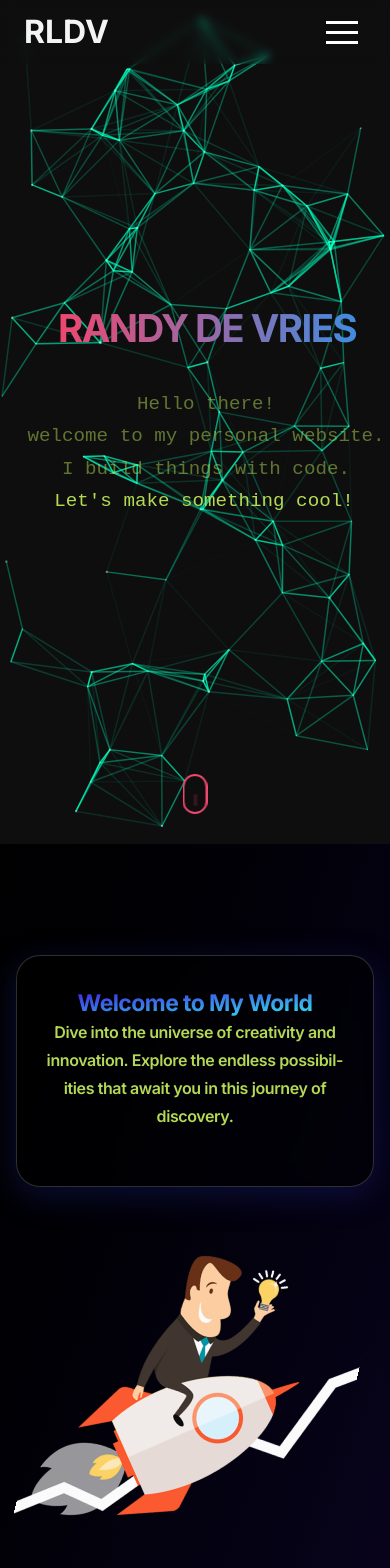
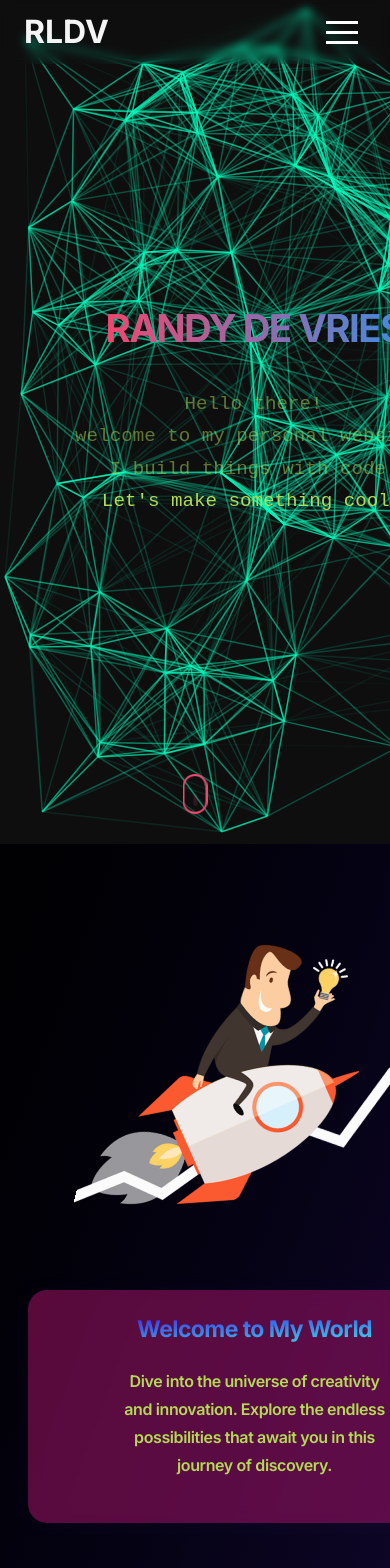
Before and after one commit to Freezler/profile-react, a React (Vite) app: page / in a window 390 px wide. Shown: the top 1568 px of the page. Built offline with nearby package versions, Linux system fonts and the light colour scheme; grey boxes are pictures that could not be loaded.

Commit message:
fix: rocket/glass layout

```diff
--- a/src/components/LargeWelcome.tsx
+++ b/src/components/LargeWelcome.tsx
@@ -2,27 +2,25 @@ import Image from './ui/Image'
 
 export function LargeWelcome() {
   return (
-    <div className="relative mt-0 w-full h-[84vh] overflow-hidden text-white">
+    <div className="relative mb-12 w-full h-[84vh] overflow-hidden text-white">
 
-      <div className="flex justify-center items-center place-items-center gap-8 w-full h-[50svh]">
+      <div className="flex md:flex-row flex-col justify-center items-center place-items-center gap-0 w-full h-[100svh]">
 
-        <div className="z-0 absolute flex justify-center justify-items-end items-center w-full h-full translate-y-[21rem]">
+        <div className="z-0 flex justify-center items-center mb-8">
           <Image />
         </div>
 
-        <div className="z-2 my-24 px-4 py-8 text-[#f1eded]">
-          <div className="text-center glasWrapper">
-
+        <div className="z-2 mb-8 px-4 pb-8 text-[#f1eded]">
+          <div className="text-center" id="border-gradient">
+            <div className="glasWrapper">
               <h2 className="bg-clip-text bg-gradient-to-br from-[rgb(65,12,226)] to-[rgba(50,247,241,0.99)] mt-0 font-extrabold text-[clamp(1.2rem,6vw,3rem)] text-transparent leading-tight tracking-tight animate-pulse in oklch">
                 Welcome to My World
               </h2>
-
               <p className="mx-auto mb-5 w-[clamp(300px,50%,500px)] font-semibold text-[clamp(0.8rem,2vw,1.2rem)] leading-7 tracking-tight hyphens-auto">
                 Dive into the universe of creativity and innovation. Explore the endless possibilities that await you in this journey of discovery.
               </p>
-
             </div>
-
+          </div>
         </div>
 
       </div>
--- a/src/components/ui/particles.tsx
+++ b/src/components/ui/particles.tsx
@@ -84,11 +84,12 @@ export function ParticlesComponent() {
       },
       particles: {
         color: {
-          value: 'hsla(0, 100%, 100%, 0.9)',
+          value: 'hsla(0, 100%, 10%, 0.9)',
+          width: 4,
         },
         links: {
           color: 'hsla(165, 100%, 50%, 0.9)',
-          distance: 100,
+          distance: 200,
           enable: true,
           opacity: 1,
           width: 1.5,
@@ -101,7 +102,7 @@ export function ParticlesComponent() {
             default: OutMode.bounce,
           },
           random: true,
-          speed: 2,
+          speed: 1.4,
           straight: false,
           smooth: true,
         },
@@ -112,7 +113,7 @@ export function ParticlesComponent() {
           value: 100,
         },
         opacity: {
-          value: 0.4,
+          value: 0.1,
         },
         shape: {
           type: 'square',
@@ -122,6 +123,20 @@ export function ParticlesComponent() {
         },
       },
       detectRetina: true,
+      emitters: {
+        position: {
+          x: 50,
+          y: 50,
+        },
+        rate: {
+          delay: 0.9,
+          quantity: 10,
+        },
+        size: {
+          width: 100,
+          height: 100,
+        },
+      },
     }),
     [],
   )
--- a/src/index.css
+++ b/src/index.css
@@ -460,12 +460,15 @@ img {
 }
 
 #border-gradient {
-  --c: #171717;
-  --p: 10%;
-  background:
-    linear-gradient(var(--c), var(--c)) padding-box,
-    conic-gradient(from var(--gradient-angle), transparent, white var(--p), transparent calc(var(--p) * 2)) border-box;
-  border: 1px solid transparent;
+  position: relative;
+  z-index: 1;
+  border-radius: 1.5rem;
+  overflow: hidden;
+  padding: 12px; /* Thicker border for visibility */
+  display: flex;
+  justify-content: center;
+  align-items: center;
+  background: transparent;
 }
 
 #mobileMenu {
@@ -785,7 +788,7 @@ img {
 }
 
 .app-main {
-  gap: 1rem;
+  gap: 0.4rem;
   display: grid;
   min-height: 100%;
 }
@@ -882,15 +885,59 @@ img {
 }
 
 .glasWrapper {
-  background: rgba(0, 0, 0, 0.45);
-  border-radius: 1.5rem;
-  box-shadow: 0 8px 32px 0 rgba(31, 38, 135, 0.37);
+  background: rgba(195, 23, 123, 0.45);
+  border-radius: 1.2rem;
   backdrop-filter: blur(8px);
   -webkit-backdrop-filter: blur(8px);
-  border: 1px solid rgba(255, 255, 255, 0.18);
-  padding: 2rem 1.5rem;
-  margin-top: 0;
-  margin-bottom: 0;
+  box-sizing: border-box;
+  margin: 0 auto;
+  padding: 1.5rem 1.5rem;
+  box-shadow: 0 4px 32px 0 rgba(50, 50, 100, 0.12);
+  width: clamp(42ch, 90vw, 72ch);
+  text-wrap: pretty;
+  max-width: 100%;
+  display: flex;
+  flex-direction: column;
+  gap: 24px;
+}
+
+/* Container Queries for .glasWrapper */
+@container (max-width: 600px) {
+  .glasWrapper {
+    display: flex;
+    gap: 3rem;
+    padding: 1rem 1.5rem;
+    border-radius: 1rem;
+  }
+  .glasWrapper h1 {
+    font-size: clamp(1.5rem, 8vw, 2.4rem);
+    line-height: 24px;
+  }
+  .glasWrapper p {
+    font-size: 1rem;
+  }
+}
+
+@container (min-width: 601px) and (max-width: 900px) {
+  .glasWrapper h1 {
+    font-size: clamp(2rem, 6vw, 3.2rem);
+  }
+  .glasWrapper p {
+    font-size: 1.2rem;
+  }
+}
+
+@container (min-width: 901px) {
+  .glasWrapper {
+    padding: 2rem 1.5rem;
+    border-radius: 1.5rem;
+  }
+  .glasWrapper h1 {
+    font-size: clamp(2.4rem, 6vw, 6rem);
+  }
+  .glasWrapper p {
+    font-size: 1.6rem;
+  }
 }
 
 .glasWrapper h1 {
@@ -904,9 +951,9 @@ img {
   font-size: clamp(2.4rem, 6vw, 6rem);
   text-transform: uppercase;
   letter-spacing: -0.04em;
-  margin-bottom: 1.5rem;
+  margin-bottom: 2.5rem;
   text-align: center;
-  display: inline-block;
+  display: flex;
 }
 
 .glasWrapper p {
@@ -914,7 +961,6 @@ img {
   font-family: 'Inter', sans-serif;
   font-size: clamp(1rem, 2vw, 1.6rem);
   text-align: center;
-  margin-bottom: 1.5rem;
 }
 
 .welcome-section {
```
Lines whose indentation alone changed are shown as unchanged.
